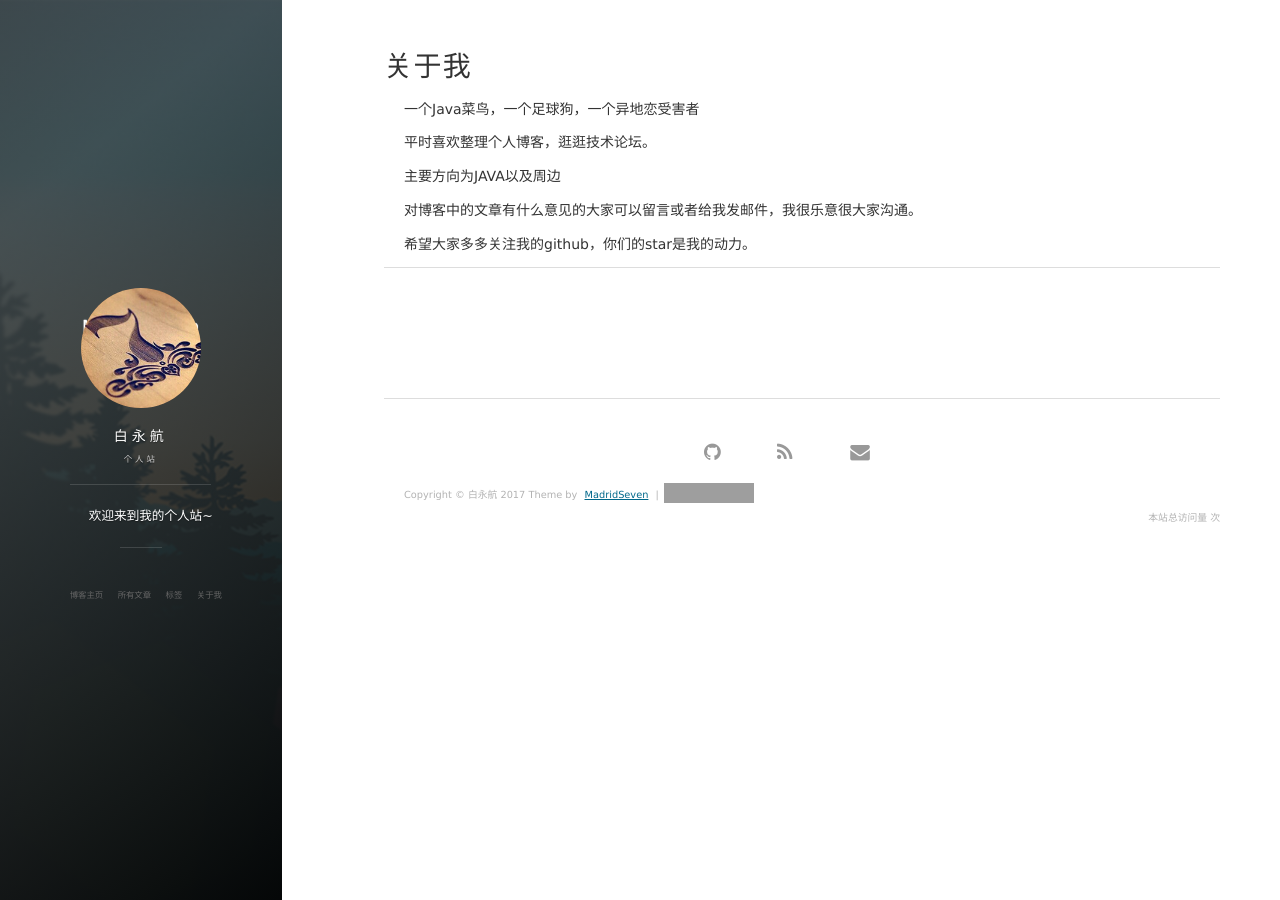
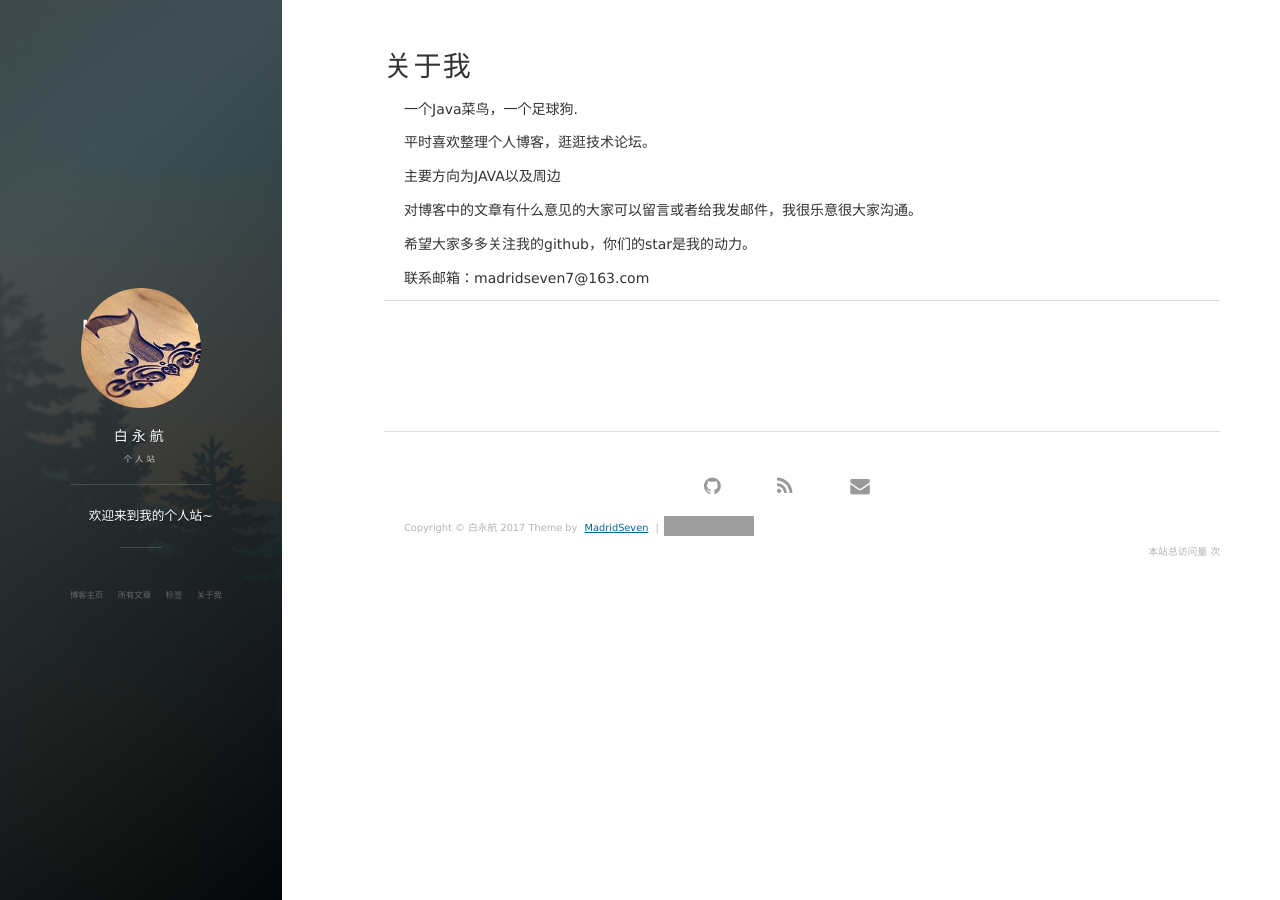
Before and after one commit to MadridSeven/MadridSeven.github.io, a Jekyll site: the page built from about.md, in a window 1280 px wide. Built offline with Jekyll 4.4.1, drawn with Linux system fonts in a browser that asks for light colours; nearby versions of some CDN libraries; comment, search, counter and statistics services are not loaded; grey boxes are pictures that could not be loaded.

Commit message:
about me

```diff
--- a/about.md
+++ b/about.md
@@ -3,7 +3,7 @@ layout: page
 title: 关于我
 ---
 
-一个Java菜鸟，一个足球狗，一个异地恋受害者
+一个Java菜鸟，一个足球狗.
 <p>
 平时喜欢整理个人博客，逛逛技术论坛。
 <p>
@@ -18,5 +18,7 @@ title: 关于我
 <p>
 
 希望大家多多关注我的github，你们的star是我的动力。
+<p>
+联系邮箱：madridseven7@163.com
 
 {% include comments.html %}
```
